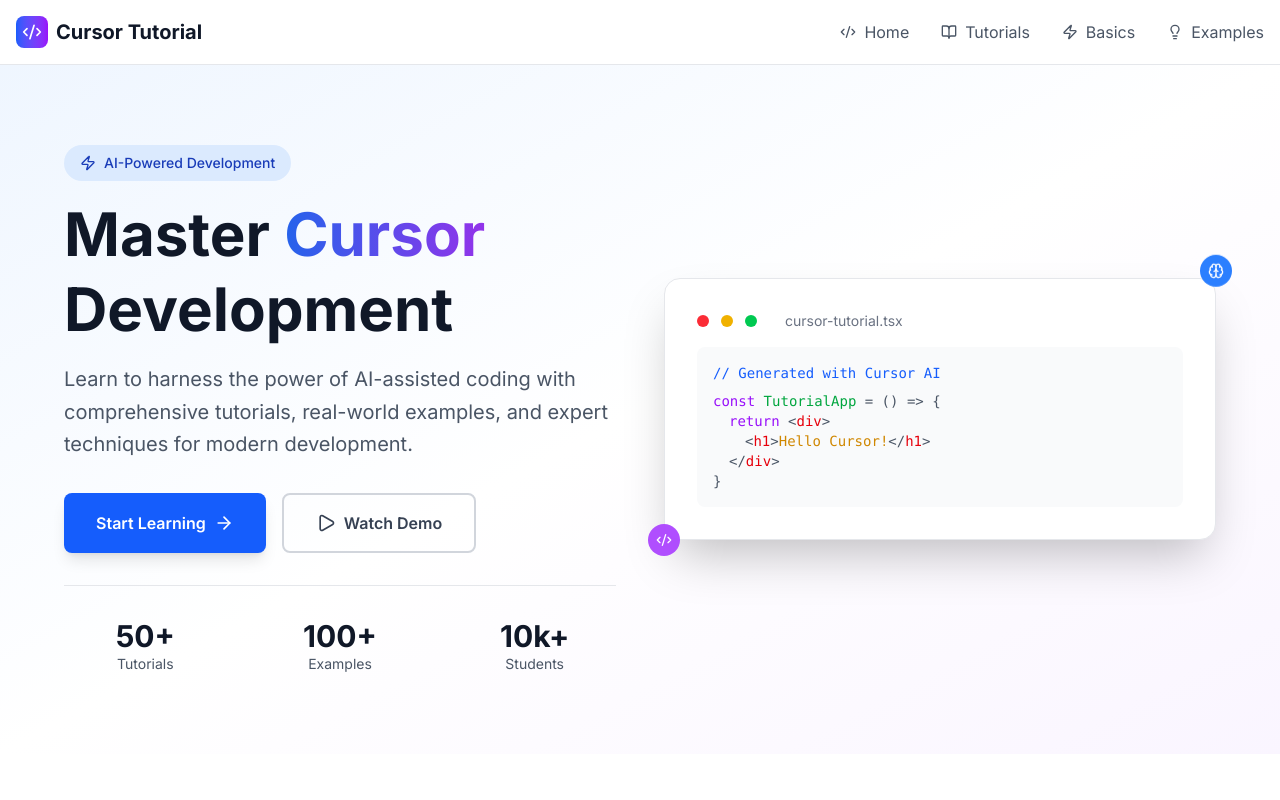
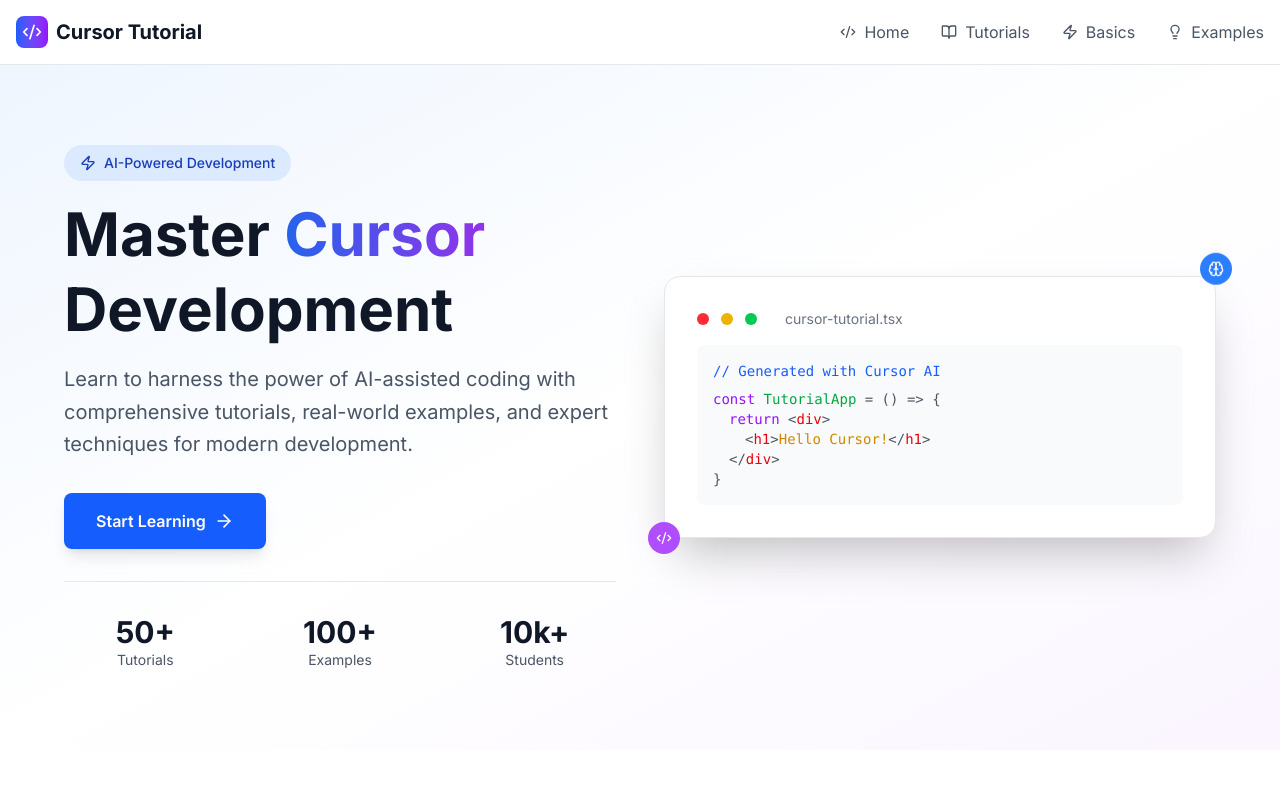
Before and after one commit to william-mush/cursor-tutorial, a Next.js app: page / in a window 1280 px wide. Shown: the top 800 px of the page. Built offline with nearby package versions, Linux system fonts and the light colour scheme.

Commit message:
Remove Watch Demo button from homepage
- Removed non-functional Watch Demo button from Hero component
- Cleaned up unused imports and state variables
- Simplified homepage to focus on Start Learning CTA
- Build successful with 28 pages

```diff
--- a/src/components/Hero.tsx
+++ b/src/components/Hero.tsx
@@ -1,11 +1,7 @@
-"use client";
-
-import { useState } from "react";
-import { ArrowRight, Play, Code2, Zap, Brain } from "lucide-react";
+import { ArrowRight, Code2, Zap, Brain } from "lucide-react";
 import Link from "next/link";
 
 export function Hero() {
-  const [isPlaying, setIsPlaying] = useState(false);
 
   return (
     <section className="relative overflow-hidden bg-gradient-to-br from-blue-50 via-white to-purple-50">
@@ -40,13 +36,6 @@
                   Start Learning
                   <ArrowRight className="w-5 h-5 ml-2" />
                 </Link>
-                <button
-                  onClick={() => setIsPlaying(!isPlaying)}
-                  className="inline-flex items-center px-8 py-4 border-2 border-gray-300 text-gray-700 rounded-lg font-semibold hover:border-gray-400 hover:bg-gray-50 transition-all duration-200"
-                >
-                  <Play className="w-5 h-5 mr-2" />
-                  Watch Demo
-                </button>
               </div>
 
               {/* Stats */}
@@ -122,6 +111,7 @@
           </div>
         </div>
       </div>
+
     </section>
   );
 }
```
